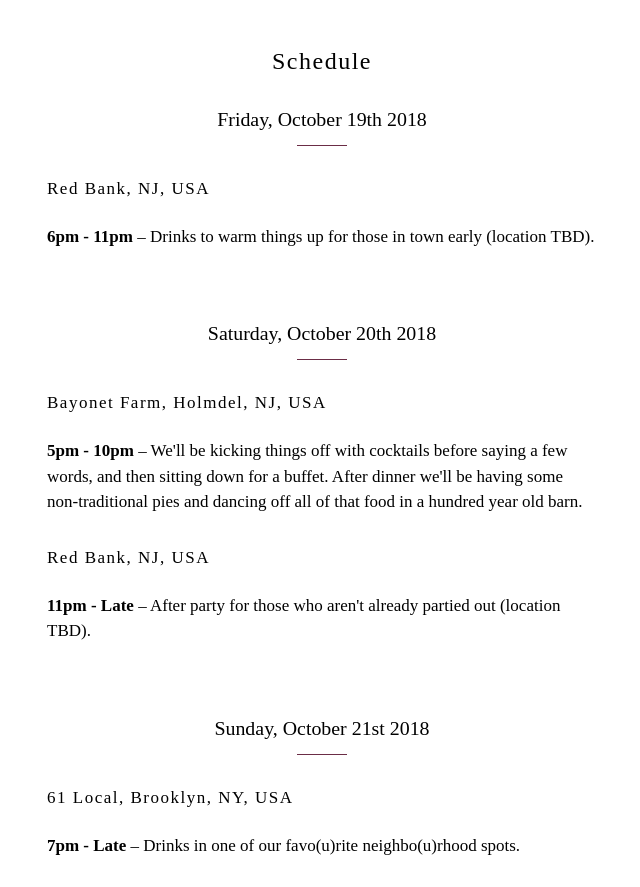
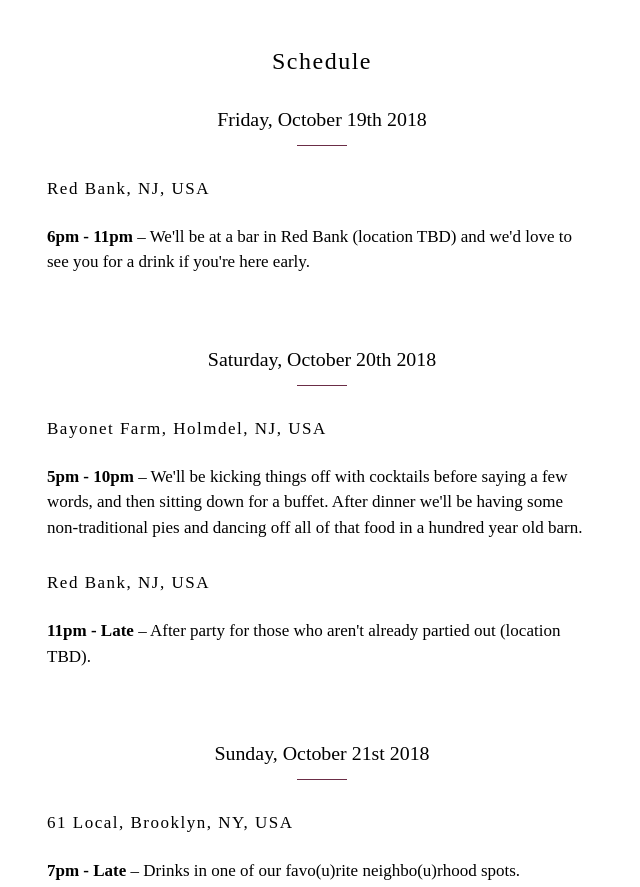
Before and after one commit to cjbell/wedding-website, a Gatsby site: page /schedule in a window 1280 px wide. Shown: the top 887 px of the page, without its empty margins (318-958 px from the left). Built offline with nearby package versions, Linux system fonts and the light colour scheme; Gatsby itself is replaced by a stand-in of ours.

Commit message:
adjust bar wording

```diff
--- a/src/pages/schedule.js
+++ b/src/pages/schedule.js
@@ -32,7 +32,8 @@ const SchedulePage = () => (
       <h3>Friday, October 19th 2018</h3>
       <Location>Red Bank, NJ, USA</Location>
       <p>
-        <strong>6pm - 11pm</strong> – Drinks to warm things up for those in town early (location TBD).
+        <strong>6pm - 11pm</strong> – We'll be at a bar in Red Bank (location TBD) and we'd love
+        to see you for a drink if you're here early.
       </p>
 
       <h3>Saturday, October 20th 2018</h3>
```
